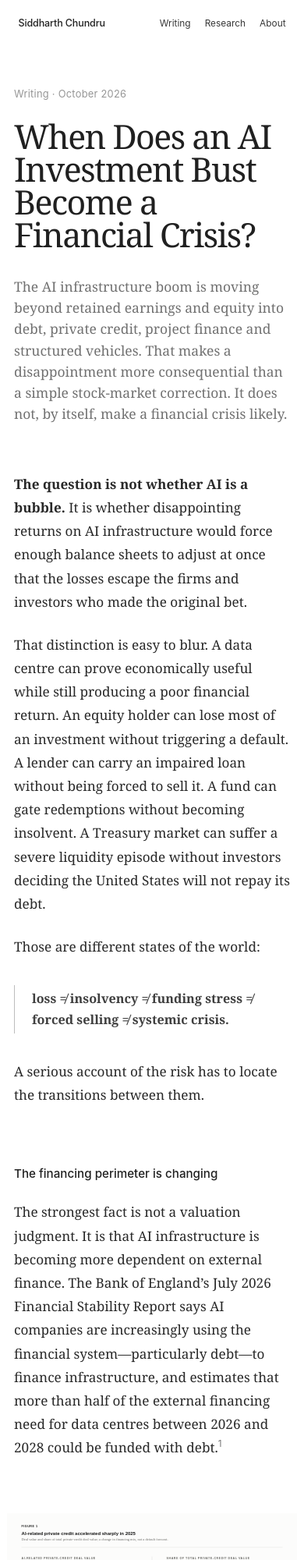
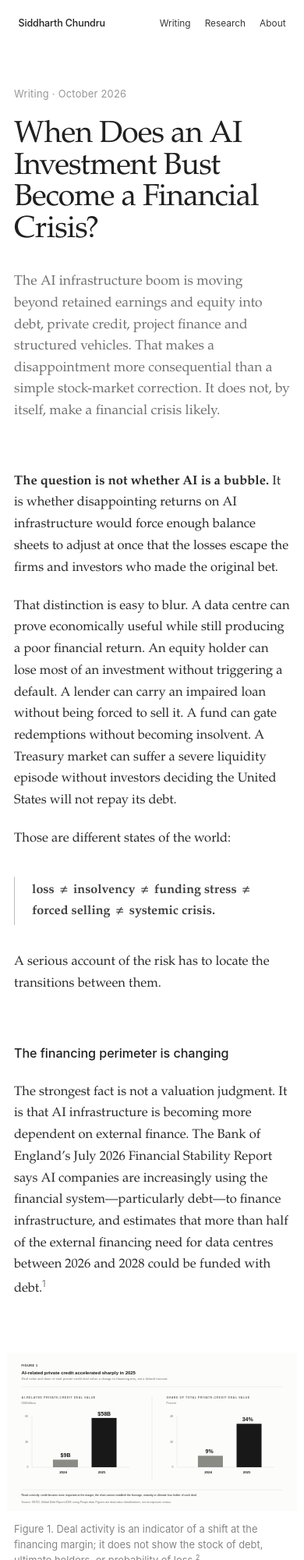
Before and after one commit to siddharthchundru/siddharthchundru.github.io, a plain HTML site: page ai-financial-crisis.html in a window 390 px wide. Shown: the top 2000 px of the page at 78% size. Drawn offline with Linux system fonts and the light colour scheme.

Commit message:
Update article.css

```diff
--- a/article.css
+++ b/article.css
@@ -1,5 +1,6 @@
 /* --------------------------------------------------
    ARTICLE PAGE
+
    Reusable for long-form writing pages.
 -------------------------------------------------- */
 
@@ -8,6 +9,11 @@
   margin: 0 auto;
   padding: 118px 0 96px;
 }
+
+
+/* --------------------------------------------------
+   READING GRID
+-------------------------------------------------- */
 
 .article-header,
 .article-body > p,
@@ -21,91 +27,166 @@
   margin-left: 17%;
 }
 
+
+/* --------------------------------------------------
+   ARTICLE HEADER
+-------------------------------------------------- */
+
 .article-header {
   margin-bottom: 84px;
 }
 
 .article-kicker {
   margin: 0 0 24px;
-  font-family: -apple-system, BlinkMacSystemFont, "Segoe UI", sans-serif;
+
+  font-family:
+    ui-sans-serif,
+    -apple-system,
+    BlinkMacSystemFont,
+    "Segoe UI",
+    sans-serif;
+
   font-size: 0.78rem;
   line-height: 1.4;
   letter-spacing: 0.02em;
+
   color: #969696;
 }
 
 .article-header h1 {
   margin: 0;
-  max-width: 18ch;
-  font-family: Georgia, "Times New Roman", serif;
-  font-size: clamp(2.55rem, 5vw, 4.7rem);
+
+  max-width: 19ch;
+
+  font-family:
+    ui-serif,
+    "Iowan Old Style",
+    "Palatino Linotype",
+    Georgia,
+    serif;
+
+  font-size: clamp(2.55rem, 4.4vw, 4rem);
   font-weight: 400;
-  line-height: 0.98;
-  letter-spacing: -0.035em;
+  line-height: 1.03;
+  letter-spacing: -0.025em;
+
   color: #202020;
 }
 
 .article-deck {
   margin: 32px 0 0;
+
   max-width: 58ch;
-  font-family: Georgia, "Times New Roman", serif;
-  font-size: 1.18rem;
-  line-height: 1.55;
+
+  font-family:
+    ui-serif,
+    "Iowan Old Style",
+    "Palatino Linotype",
+    Georgia,
+    serif;
+
+  font-size: 1.16rem;
+  line-height: 1.58;
+
   color: #717171;
 }
 
+
+/* --------------------------------------------------
+   ARTICLE BODY
+-------------------------------------------------- */
+
 .article-body {
-  font-family: Georgia, "Times New Roman", serif;
+  font-family:
+    ui-serif,
+    "Iowan Old Style",
+    "Palatino Linotype",
+    Georgia,
+    serif;
+
   color: #292929;
 }
 
 .article-body > p,
 .article-body > ol,
 .article-body > ul {
-  font-size: 1.04rem;
-  line-height: 1.76;
+  font-size: 1.035rem;
+  line-height: 1.69;
 }
 
 .article-body > p {
   margin-top: 0;
-  margin-bottom: 1.45em;
+  margin-bottom: 1.3em;
 }
+
+
+/* --------------------------------------------------
+   SECTION HEADINGS
+-------------------------------------------------- */
 
 .article-section-title {
   margin-top: 76px;
-  margin-bottom: 24px;
-  font-family: -apple-system, BlinkMacSystemFont, "Segoe UI", sans-serif;
-  font-size: 0.92rem;
-  font-weight: 500;
+  margin-bottom: 25px;
+
+  font-family:
+    ui-sans-serif,
+    -apple-system,
+    BlinkMacSystemFont,
+    "Segoe UI",
+    sans-serif;
+
+  font-size: 1.01rem;
+  font-weight: 550;
   line-height: 1.35;
+  letter-spacing: -0.005em;
+
   color: #202020;
 }
 
+
+/* --------------------------------------------------
+   CALLOUTS
+-------------------------------------------------- */
+
 .article-callout {
   box-sizing: border-box;
+
   margin-top: 34px;
   margin-bottom: 34px;
+
   padding: 4px 0 4px 22px;
+
   border-left: 1px solid #bdbdbd;
+
   color: #3f3f3f;
 }
 
 .article-callout p {
   margin: 0 0 0.8em;
+
   font-size: 0.98rem;
-  line-height: 1.65;
+  line-height: 1.62;
 }
 
 .article-callout p:last-child {
   margin-bottom: 0;
 }
 
+
+/* --------------------------------------------------
+   LINKS
+-------------------------------------------------- */
+
 .article-body a {
   color: inherit;
+
   text-decoration-thickness: 1px;
   text-underline-offset: 3px;
   text-decoration-color: #aaa;
-  transition: color 120ms ease, text-decoration-color 120ms ease;
+
+  transition:
+    color 120ms ease,
+    text-decoration-color 120ms ease;
 }
 
 .article-body a:hover {
@@ -113,54 +194,107 @@
   text-decoration-color: #777;
 }
 
+.article-body a:focus-visible {
+  outline: 1px solid #777;
+  outline-offset: 4px;
+}
+
+
+/* --------------------------------------------------
+   FIGURES
+-------------------------------------------------- */
+
 .article-figure {
   width: min(1120px, 100%);
+
   margin: 68px auto 72px;
 }
 
 .article-figure img {
   display: block;
+
   width: 100%;
   height: auto;
 }
 
 .article-figure figcaption {
-  width: min(72ch, 100%);
-  margin: 15px 0 0;
-  font-family: -apple-system, BlinkMacSystemFont, "Segoe UI", sans-serif;
-  font-size: 0.75rem;
+  width: min(64ch, 83%);
+
+  margin: 16px 0 0 17%;
+
+  font-family:
+    ui-sans-serif,
+    -apple-system,
+    BlinkMacSystemFont,
+    "Segoe UI",
+    sans-serif;
+
+  font-size: 0.79rem;
   line-height: 1.55;
+
   color: #858585;
 }
+
+
+/* --------------------------------------------------
+   LISTS
+-------------------------------------------------- */
 
 .article-body > ol,
 .article-body > ul {
   box-sizing: border-box;
+
   padding-left: 1.25rem;
+
   margin-top: 0;
-  margin-bottom: 1.7em;
+  margin-bottom: 1.55em;
 }
 
 .article-body li {
-  margin-bottom: 0.7em;
+  margin-bottom: 0.65em;
   padding-left: 0.25rem;
 }
 
+
+/* --------------------------------------------------
+   FOOTNOTE REFERENCES
+-------------------------------------------------- */
+
 .article-body .footnote-ref {
+  color: #777;
   text-decoration: none;
-  color: #777;
 }
 
 .article-body .footnote-ref sup {
-  font-family: -apple-system, BlinkMacSystemFont, "Segoe UI", sans-serif;
+  font-family:
+    ui-sans-serif,
+    -apple-system,
+    BlinkMacSystemFont,
+    "Segoe UI",
+    sans-serif;
+
   font-size: 0.68em;
 }
 
+
+/* --------------------------------------------------
+   FOOTNOTES
+-------------------------------------------------- */
+
 .article-body section.footnotes {
   margin-top: 92px;
+
   padding-top: 26px;
+
   border-top: 1px solid #dedede;
-  font-family: -apple-system, BlinkMacSystemFont, "Segoe UI", sans-serif;
+
+  font-family:
+    ui-sans-serif,
+    -apple-system,
+    BlinkMacSystemFont,
+    "Segoe UI",
+    sans-serif;
+
   color: #6f6f6f;
 }
 
@@ -170,20 +304,34 @@
 
 .article-body section.footnotes li,
 .article-body section.footnotes p {
-  font-size: 0.78rem;
-  line-height: 1.65;
+  font-size: 0.81rem;
+  line-height: 1.62;
 }
+
+
+/* --------------------------------------------------
+   HORIZONTAL RULES
+-------------------------------------------------- */
 
 .article-body hr {
   width: min(64ch, 100%);
+
   margin: 90px 0 0 17%;
+
   border: 0;
   border-top: 1px solid #dedede;
 }
 
+
+/* --------------------------------------------------
+   MOBILE
+-------------------------------------------------- */
+
 @media (max-width: 760px) {
+
   .article-shell {
-    width: min(100% - 36px, 680px);
+    width: min(calc(100% - 36px), 680px);
+
     padding-top: 72px;
   }
 
@@ -205,16 +353,51 @@
   }
 
   .article-header h1 {
-    font-size: clamp(2.35rem, 11vw, 3.45rem);
+    max-width: 18ch;
+
+    font-size: clamp(2.3rem, 10vw, 3.35rem);
+    line-height: 1.04;
+    letter-spacing: -0.022em;
   }
 
   .article-deck {
     font-size: 1.06rem;
+    line-height: 1.58;
+  }
+
+  .article-body > p,
+  .article-body > ol,
+  .article-body > ul {
+    font-size: 1rem;
+    line-height: 1.68;
+  }
+
+  .article-section-title {
+    margin-top: 64px;
+
+    font-size: 0.98rem;
   }
 
   .article-figure {
     width: calc(100% + 18px);
+
     margin-left: -9px;
     margin-right: -9px;
   }
+
+  .article-figure figcaption {
+    width: calc(100% - 18px);
+
+    margin-top: 14px;
+    margin-left: 9px;
+    margin-right: 9px;
+
+    font-size: 0.78rem;
+  }
+
+  .article-body section.footnotes li,
+  .article-body section.footnotes p {
+    font-size: 0.80rem;
+  }
+
 }
```
